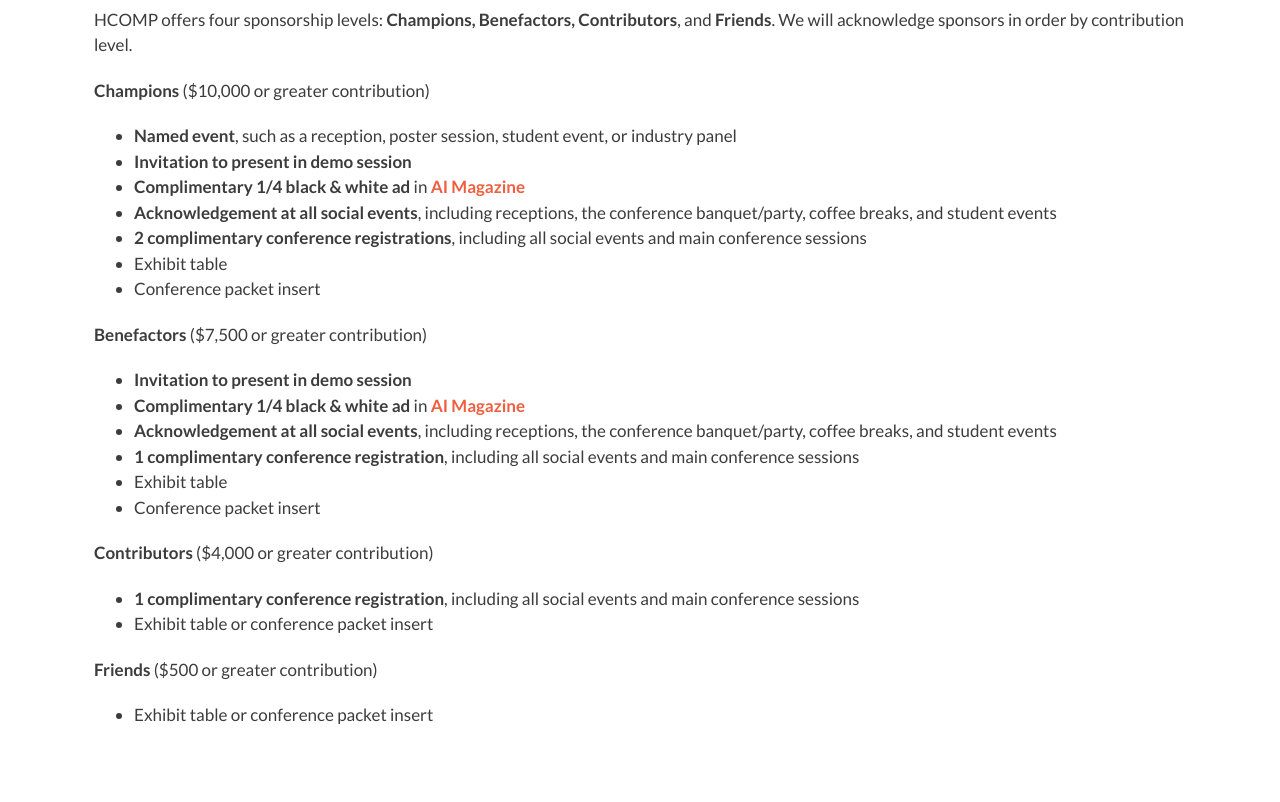
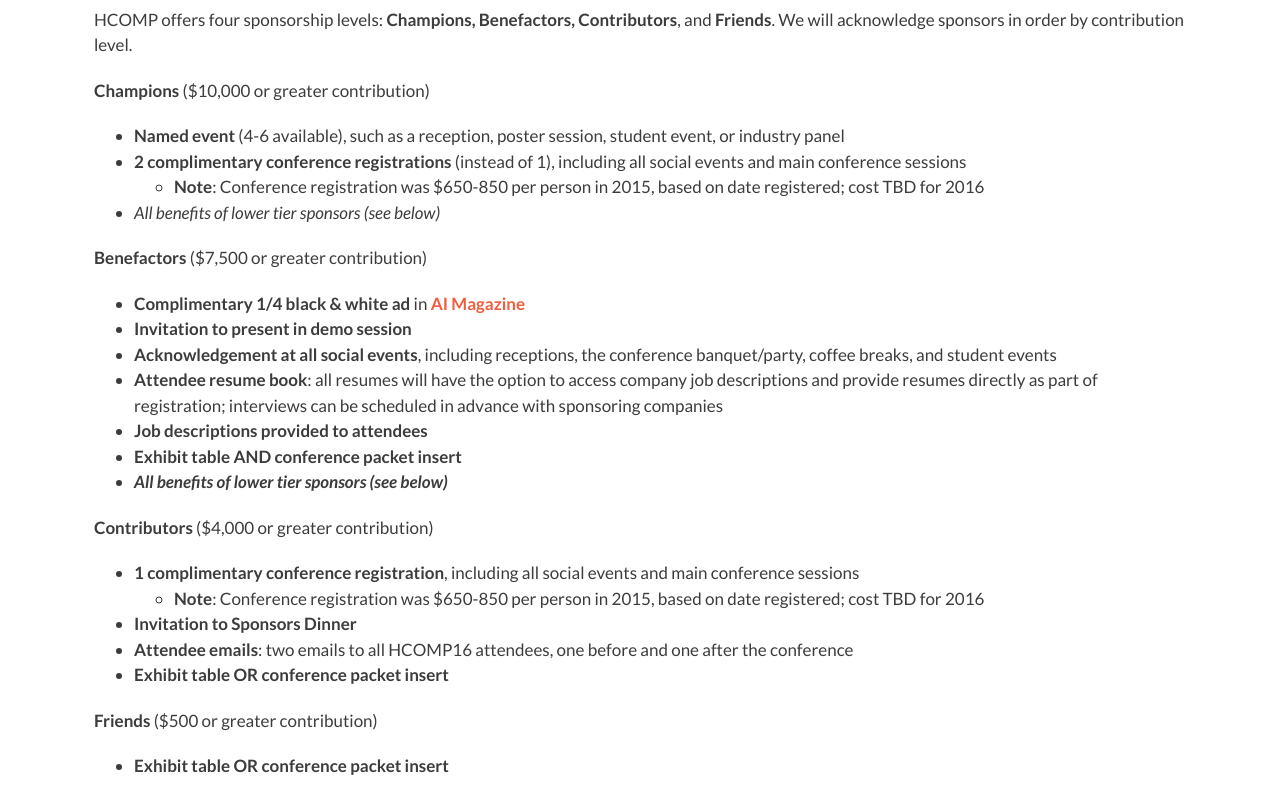
Before and after one commit to utir/hcomp16, a plain HTML site: page sponsors.html in a window 1280 px wide. Shown: the part 1000-1802 px from the top of the page. Drawn offline with Linux system fonts and the light colour scheme.

Commit message:
revised benefits

```diff
--- a/sponsors.html
+++ b/sponsors.html
@@ -123,34 +123,39 @@
 		    </p>
                     <p class="lead"><b>Champions</b> ($10,000 or greater contribution)<br/>
                     <ul class="lead">
-<li><b>Named event</b>, such as a reception, poster session, student event, or industry panel
-<li><b>Invitation to present in demo session</b>
-<li><b>Complimentary 1/4 black & white ad</b> in <a class="theme-link" href="http://www.aaai.org/Magazine/magazine.php">AI Magazine</a>
-<li><b>Acknowledgement at all social events</b>, including receptions, the conference banquet/party, coffee breaks, and student events
-<li><b>2 complimentary conference registrations</b>, including all social events and main conference sessions
-<li>Exhibit table
-<li>Conference packet insert
-	             </ul>
+<li><b>Named event</b> (4-6 available), such as a reception, poster session, student event, or industry panel
+<li><b>2 complimentary conference registrations</b> (instead of 1), including all social events and main conference sessions
+<ul>
+<li><b>Note</b>: Conference registration was $650-850 per person in 2015, based on date registered; cost TBD for 2016
+</ul>
+<li><i>All benefits of lower tier sponsors (see below)</i>
+</ul>
 
                     <p class="lead"><b>Benefactors</b> ($7,500 or greater contribution)<br/>
                     <ul class="lead">
+<li><b>Complimentary 1/4 black & white ad</b> in <a class="theme-link" href="http://www.aaai.org/Magazine/magazine.php">AI Magazine</a>
 <li><b>Invitation to present in demo session</b>
-<li><b>Complimentary 1/4 black & white ad</b> in <a class="theme-link" href="http://www.aaai.org/Magazine/magazine.php">AI Magazine</a>
 <li><b>Acknowledgement at all social events</b>, including receptions, the conference banquet/party, coffee breaks, and student events
-<li><b>1 complimentary conference registration</b>, including all social events and main conference sessions
-<li>Exhibit table
-<li>Conference packet insert
-	             </ul>
+<li><b>Attendee resume book</b>: all resumes will have the option to access company job descriptions and provide resumes directly as part of registration; interviews can be scheduled in advance with sponsoring companies
+<li><b>Job descriptions provided to attendees</b>
+<li><b>Exhibit table AND conference packet insert<b>
+<li><i>All benefits of lower tier sponsors (see below)</i>
+</ul>
 
                     <p class="lead"><b>Contributors</b> ($4,000 or greater contribution)<br/>
                     <ul class="lead">
 <li><b>1 complimentary conference registration</b>, including all social events and main conference sessions
-<li>Exhibit table or conference packet insert
+<ul>
+<li><b>Note</b>: Conference registration was $650-850 per person in 2015, based on date registered; cost TBD for 2016
+</ul>
+<li><b>Invitation to Sponsors Dinner</b>
+<li><b>Attendee emails</b>:  two emails to all HCOMP16 attendees, one before and one after the conference
+<li><b>Exhibit table OR conference packet insert</b>
 	             </ul>
 
                     <p class="lead"><b>Friends</b> ($500 or greater contribution)<br/>
                     <ul class="lead">
-<li>Exhibit table or conference packet insert
+<li><b>Exhibit table OR conference packet insert</b>
 </ul>
 
 
```
